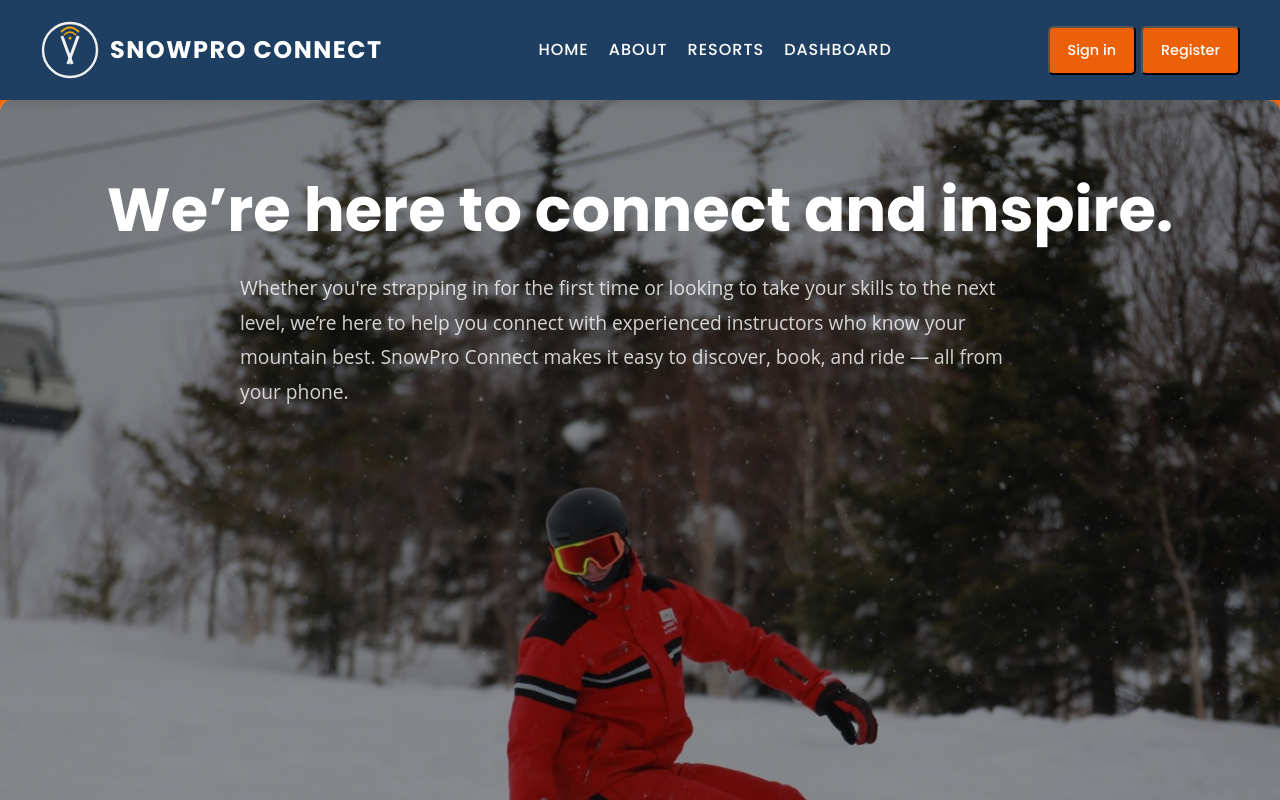
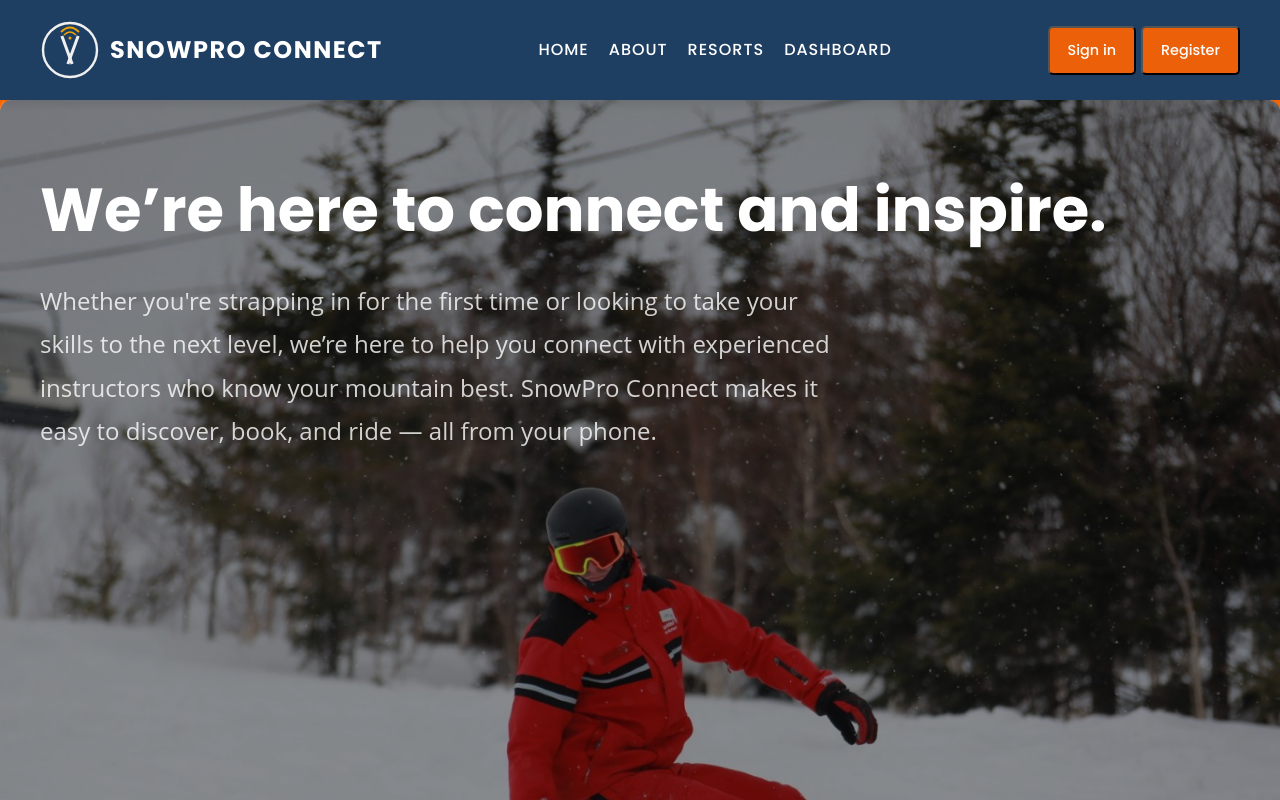
Before and after one commit to Lukearmstrong2201/SnowPro_connect, a React (Vite) app: page /about in a window 1280 px wide. Shown: the top 800 px of the page. Built offline with nearby package versions, Linux system fonts and the light colour scheme.

Commit message:
fix text positioning on abouts page

```diff
--- a/src/pages/About.jsx
+++ b/src/pages/About.jsx
@@ -40,6 +40,7 @@ export default function About() {
           className="about-hero-bg"
         />
 
+        <div className="about-hero-content">
           <motion.h1
             className="about-title"
             initial={{ opacity: 0, y: -20 }}
@@ -50,11 +51,12 @@ export default function About() {
           </motion.h1>
 
           <p className="about-subtitle">
-          Whether you're strapping in for the first time or looking to take your
-          skills to the next level, we’re here to help you connect with
+            Whether you're strapping in for the first time or looking to take
+            your skills to the next level, we’re here to help you connect with
             experienced instructors who know your mountain best. SnowPro Connect
             makes it easy to discover, book, and ride — all from your phone.
           </p>
+        </div>
       </div>
       <main className="about-container">
         {sections.map((section, i) => (
--- a/src/styles/About.css
+++ b/src/styles/About.css
@@ -18,6 +18,15 @@ body {
   margin-bottom: 3rem;
   overflow: hidden;
   border-radius: 12px;
+}
+
+.about-hero-content {
+  position: relative;
+  z-index: 2;
+  max-width: 1200px;
+  margin: 0 auto;
+  padding: 0 20px;
+  text-align: left;
 }
 
 .about-hero-bg {
@@ -47,26 +56,17 @@ body {
 }
 
 .about-title {
-  position: relative;
-  z-index: 2;
-  text-align: center;
   font-size: 3.8rem;
   color: white;
-  margin: 0;
+  margin: 0 0 1rem 0;
   padding-top: 4rem;
 }
 
 .about-subtitle {
-  text-align: left;
-  font-size: 1.2rem;
-  font-weight: 400;
+  font-size: 1.5rem;
+  color: #ffffffcc;
   line-height: 1.8;
-  color: #ffffffcc;
-  margin: 1rem auto 2rem;
   max-width: 800px;
-  padding: 0 1rem;
-  z-index: 2;
-  position: relative;
 }
 
 .about-section {
```
Lines whose indentation alone changed are shown as unchanged.
